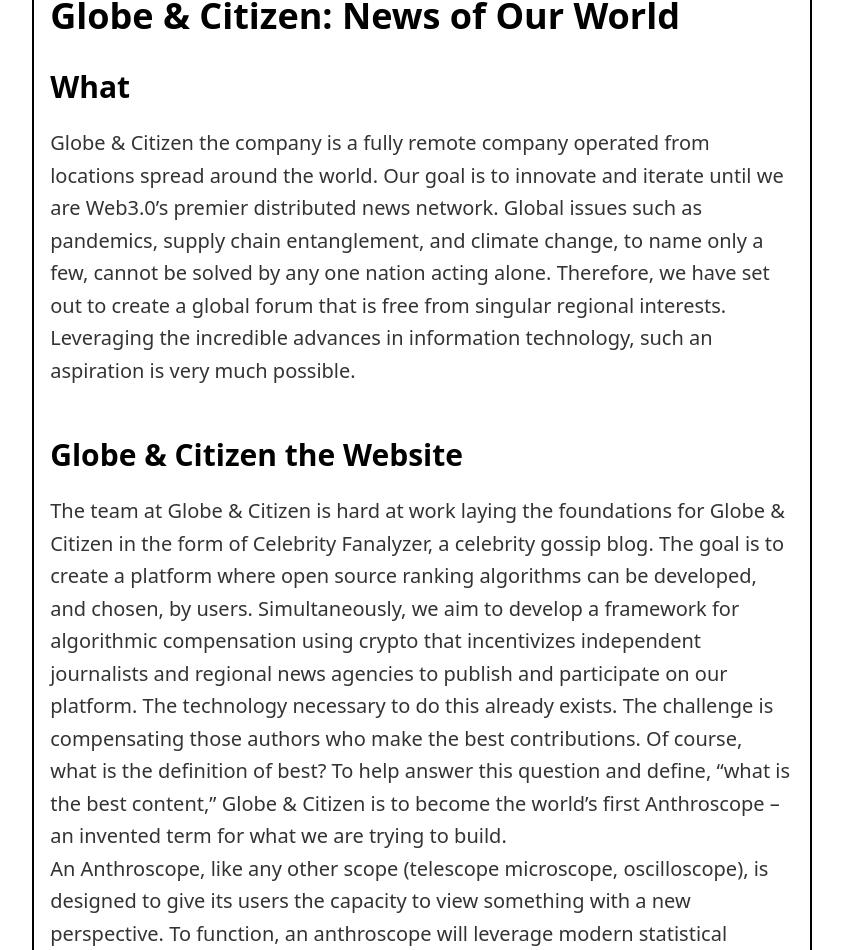
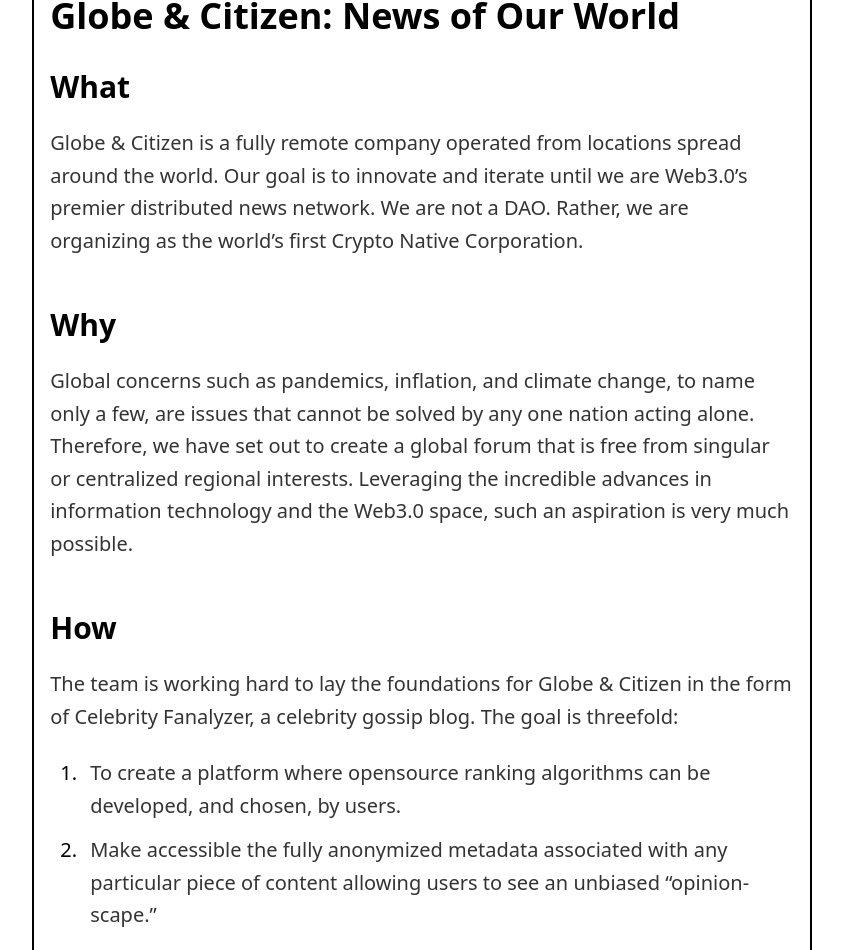
Before and after one commit to globe-and-citizen/gc-web, a Vue app: page / in a window 1280 px wide. Shown: the part 740-1690 px from the top of the page, without its empty margins (218-1061 px from the left). Built offline with nearby package versions, Linux system fonts and the light colour scheme; no server answers; the HTML template or start-up script is replaced by a standard one.

Commit message:
feat: update about content

```diff
--- a/src/components/AboutComponent.vue
+++ b/src/components/AboutComponent.vue
@@ -1,4 +1,5 @@
-<script setup lang="ts"></script>
+<script setup lang="ts">
+</script>
 
 <template>
   <div class="hero border-b-2 border-black" id="about">
@@ -7,36 +8,30 @@
         <h2 class="text-5xl font-bold">Globe & Citizen: News of Our World</h2>
         <h3>What</h3>
         <p>
-          Globe & Citizen the company is a fully remote company operated from locations spread
-          around the world. Our goal is to innovate and iterate until we are Web3.0’s premier
-          distributed news network. Global issues such as pandemics, supply chain entanglement, and
-          climate change, to name only a few, cannot be solved by any one nation acting alone.
-          Therefore, we have set out to create a global forum that is free from singular regional
-          interests. Leveraging the incredible advances in information technology, such an
-          aspiration is very much possible.
+          Globe & Citizen is a fully remote company operated from locations spread around the world. Our goal is to
+          innovate and iterate until we are Web3.0’s premier distributed news network. We are not a DAO. Rather, we are
+          organizing as the world’s first Crypto Native Corporation.
         </p>
-        <h3>Globe & Citizen the Website</h3>
+        <h3>Why</h3>
         <p>
-          The team at Globe & Citizen is hard at work laying the foundations for Globe & Citizen in
-          the form of Celebrity Fanalyzer, a celebrity gossip blog. The goal is to create a platform
-          where open source ranking algorithms can be developed, and chosen, by users.
-          Simultaneously, we aim to develop a framework for algorithmic compensation using crypto
-          that incentivizes independent journalists and regional news agencies to publish and
-          participate on our platform. The technology necessary to do this already exists. The
-          challenge is compensating those authors who make the best contributions. Of course, what
-          is the definition of best? To help answer this question and define, “what is the best
-          content,” Globe & Citizen is to become the world’s first Anthroscope – an invented term
-          for what we are trying to build.
-          <br />
-          An Anthroscope, like any other scope (telescope microscope, oscilloscope), is designed to
-          give its users the capacity to view something with a new perspective. To function, an
-          anthroscope will leverage modern statistical analysis and big data to produce clever
-          visuals reflecting the unbiased opinion scape of any users viewing any particular piece of
-          content. If done correctly, an anthroscope should have the power to make obvious the
-          inherent biases of a viewer by reflecting back to them who they are and where they fit in
-          the opinion scape. From this new perspective, a rational individuals should be able to
-          infer their own truth. To be fair, Anthroscopes already exist. For example, look at your
-          YouTube home page. It is not populated at random. It is a reflection of you.
+          Global concerns such as pandemics, inflation, and climate change, to name only a few, are issues that cannot
+          be solved by any one nation acting alone. Therefore, we have set out to create a global forum that is free
+          from singular or centralized regional interests. Leveraging the incredible advances in information technology
+          and the Web3.0 space, such an aspiration is very much possible.
+        </p>
+        <h3>How</h3>
+        <p>
+          The team is working hard to lay the foundations for Globe & Citizen in the form of Celebrity Fanalyzer, a celebrity gossip blog. The goal is threefold:
+          <br>
+          <ol>
+            <li>To create a platform where opensource ranking algorithms can be developed, and chosen, by users.
+            </li>
+            <li>Make accessible the fully anonymized metadata associated with any particular piece of content allowing users to see an unbiased “opinion-scape.”
+            </li>
+            <li>Develop a framework for algorithmic compensation to incentivize independent journalists and regional news agencies to publish and participate on our platform.
+            </li>
+          </ol>
+          The technology necessary to accomplish these three goals already exists. The challenge is in execution. Using Celebrity Fanalyzer as a learning platform, we are hard at work trying to make Globe & Citizen a reality.
         </p>
       </div>
     </div>
```
